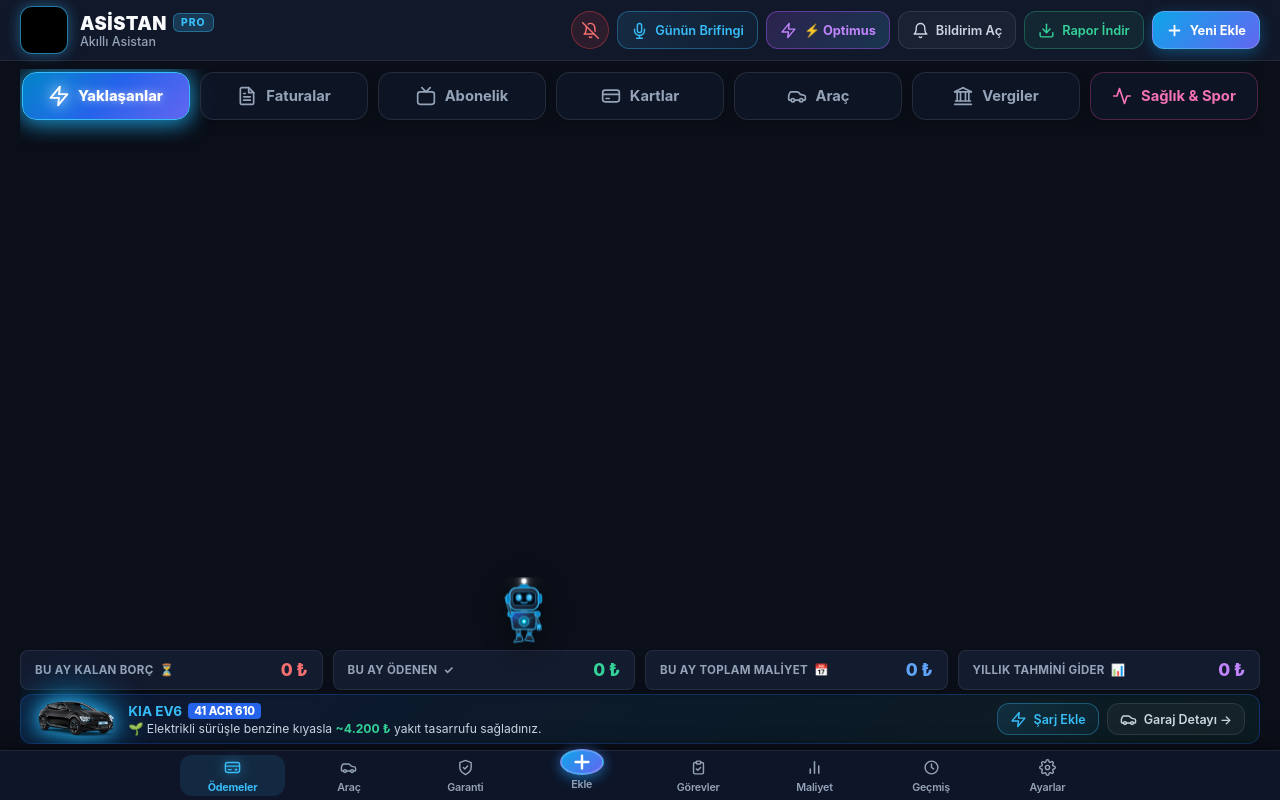
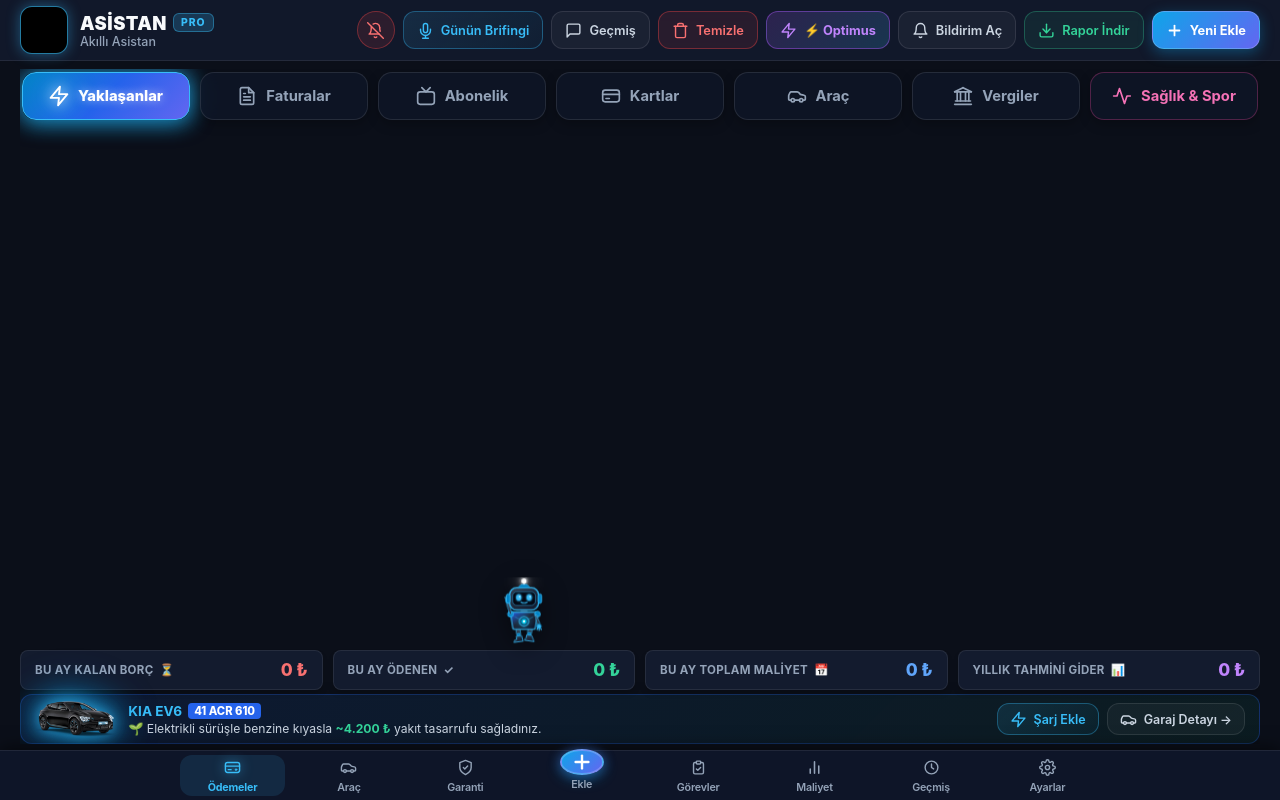
Before and after one commit to ondercihanacar-bot/asistan, a plain HTML site: page static/index.html in a window 1280 px wide. Drawn offline with nearby package versions, Linux system fonts and the light colour scheme; no server answers; grey boxes are pictures that could not be loaded.

Commit message:
[Optimus Dev Agent] bu sayfada sayfayı yenilenin yanına geçmiş yazışmalarımızı görecek ve temizleyec

```diff
--- a/static/index.html
+++ b/static/index.html
@@ -812,6 +812,21 @@
           <line x1="8" y1="23" x2="16" y2="23" stroke-width="2" stroke-linecap="round"/>
         </svg>
         <span class="desktop-only-btn-label">Günün Brifingi</span>
+      </button>
+
+      <button class="top-nav-btn" id="btn-chat-history" onclick="toggleAiChatModal()" title="Geçmiş Yazışmaları Gör">
+        <svg class="top-nav-svg" viewBox="0 0 24 24" fill="none" stroke="currentColor">
+          <path d="M21 15a2 2 0 0 1-2 2H7l-4 4V5a2 2 0 0 1 2-2h14a2 2 0 0 1 2 2z" stroke-width="2" stroke-linecap="round" stroke-linejoin="round"/>
+        </svg>
+        <span class="desktop-only-btn-label">Geçmiş</span>
+      </button>
+
+      <button class="top-nav-btn" id="btn-clear-chat-history" onclick="if(confirm('Geçmiş yazışmaları temizlemek istediğinize emin misiniz?')){document.getElementById('ai-chat-messages').innerHTML=''; showToast('🧹 Geçmiş yazışmalar temizlendi.');}" title="Geçmiş Yazışmaları Temizle" style="color: #f87171; border-color: rgba(239, 68, 68, 0.4); background: rgba(239, 68, 68, 0.1);">
+        <svg class="top-nav-svg" viewBox="0 0 24 24" fill="none" stroke="currentColor">
+          <polyline points="3 6 5 6 21 6" stroke-width="2" stroke-linecap="round" stroke-linejoin="round"/>
+          <path d="M19 6v14a2 2 0 0 1-2 2H7a2 2 0 0 1-2-2V6m3 0V4a2 2 0 0 1 2-2h4a2 2 0 0 1 2 2v2" stroke-width="2" stroke-linecap="round" stroke-linejoin="round"/>
+        </svg>
+        <span class="desktop-only-btn-label">Temizle</span>
       </button>
 
       <button class="top-nav-btn top-nav-btn-antigravity" id="btn-antigravity-studio" onclick="openAntigravityStudio()" title="Optimus Canlı Kod & Geliştirici Stüdyosu">
```
